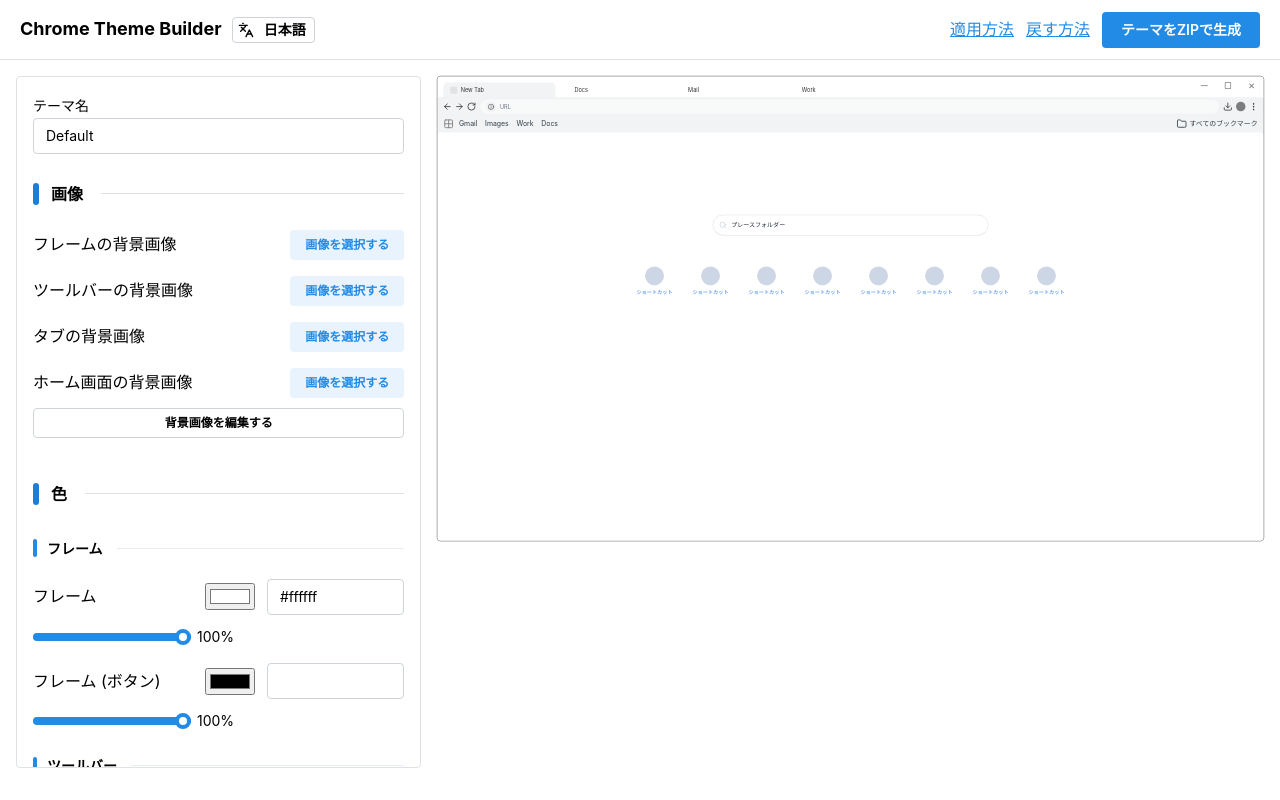
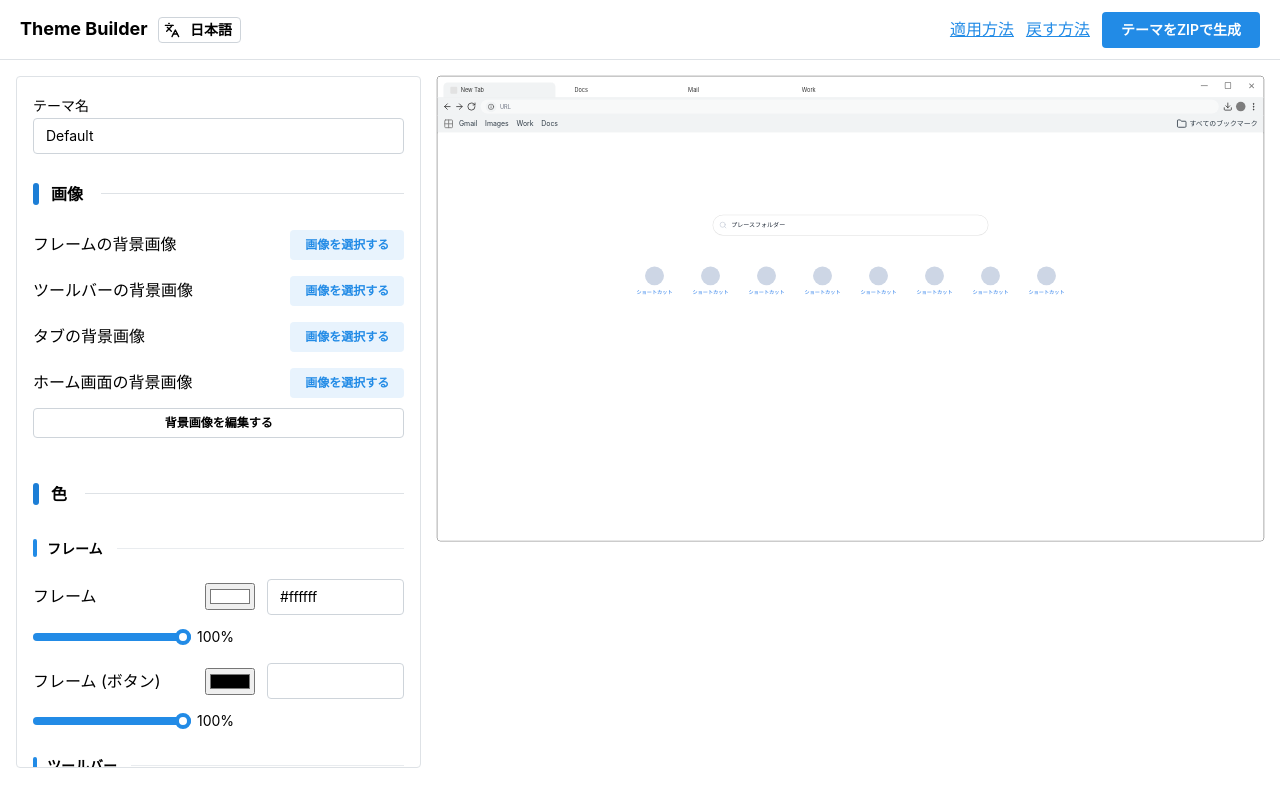
Before and after one commit to E-Ryouta/makeGoogleTheme, a React (Vite) app: page / in a window 1280 px wide. Built offline with nearby package versions, Linux system fonts and the light colour scheme.

Commit message:
SEO周りを最新化しました。

```diff
--- a/index.html
+++ b/index.html
@@ -10,25 +10,28 @@
     <meta name="google-site-verification" content="mhoNYL3_BgCWrltzLZ74cgvLm9RBORj5Jx_f6XdovWA" />
     <meta name="google-site-verification" content="MQZuFVeo-k0mKPII14osznyrtaAvSvl6zfWGtmLfqeg" />
 
-    <title>Chrome テーマビルダー | Googleの背景を変更できる無料ツール</title>
-    <meta name="description" content="Chrome テーマビルダーは、色や背景画像を調整して、Googleの背景を自分好みに変更・エクスポートできる無料ツールです。" />
+    <title>Theme Builder | ブラウザーの背景を変更できるテーマを作成するツール</title>
+    <meta name="description" content="テーマビルダーは、色や背景画像を調整して、Googleの背景を自分好みに変更できるZipファイルを生成する無料ツールです。" />
     <meta name="robots" content="index, follow" />
     <meta name="theme-color" content="#ffffff" />
 
     <!-- Open Graph -->
     <meta property="og:type" content="website" />
-    <meta property="og:title" content="Chrome テーマビルダー" />
-    <meta property="og:description" content="色や背景画像を調整して、Googleの背景を自分好みに変更・エクスポートできる無料ツール" />
+    <meta property="og:title" content="テーマビルダー" />
+    <meta property="og:description" content="色や背景画像を調整して、Googleの背景を自分好みに変更できるZIPファイルの作成を支援するツールです・" />
+    <meta property="og:locale" content="ja_JP" />
+    <meta property="og:locale:alternate" content="en_US" />
 
     <!-- JSON-LD Structured Data -->
     <script type="application/ld+json">
       {
         "@context": "https://schema.org",
         "@type": "WebApplication",
-        "name": "Chrome テーマビルダー",
+        "name": "テーマビルダー",
         "applicationCategory": "DesignApplication",
         "operatingSystem": "Web",
-        "inLanguage": "ja",
+        "inLanguage": ["ja", "en"],
+        "availableLanguage": ["ja", "en"],
         "description": "色や背景画像を調整して、Googleの背景を自分好みに変更・エクスポートできる無料ツール"
       }
     </script>
--- a/src/locales/en.json
+++ b/src/locales/en.json
@@ -1,6 +1,6 @@
 {
   "header": {
-    "title": "Chrome Theme Builder",
+    "title": "Theme Builder",
     "applyGuide": "How to apply",
     "revertGuide": "How to revert",
     "languageLabel": "Language",
--- a/src/locales/ja.json
+++ b/src/locales/ja.json
@@ -1,6 +1,6 @@
 {
   "header": {
-    "title": "Chrome Theme Builder",
+    "title": "Theme Builder",
     "applyGuide": "適用方法",
     "revertGuide": "戻す方法",
     "languageLabel": "言語",
```
Also changed, not shown: public/robots.txt, 1 other file (tests, documents, lock files or other folders).
